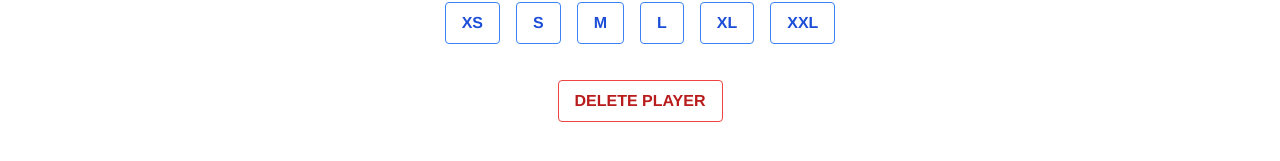
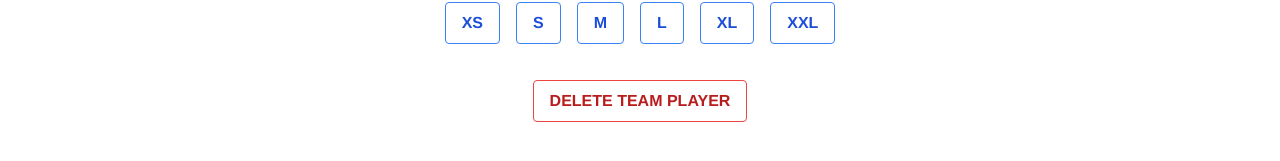
Before and after one commit to Boczinator/t-shirt-sizer-vue, a Vue app: page / in a window 1280 px wide. Both pictures are taken after typing "Sample" into the empty fields and a click on the button "Add". Shown: the part 217-378 px from the top of the page. Built offline with nearby package versions, Linux system fonts and the light colour scheme.

Commit message:
add deployment flow

```diff
--- a/package.json
+++ b/package.json
@@ -5,7 +5,8 @@
   "scripts": {
     "serve": "vue-cli-service serve",
     "build": "vue-cli-service build",
-    "lint": "vue-cli-service lint"
+    "lint": "vue-cli-service lint",
+    "deploy": "sh deploy.sh"
   },
   "dependencies": {
     "autoprefixer": "^9.8.8",
--- a/src/components/SizerItem.vue
+++ b/src/components/SizerItem.vue
@@ -24,7 +24,7 @@
             </button>
           </div>
         </form>
-        <button @click="deleteTeamPlayer(index)" v-if="teamPlayers.length" class="uppercase bg-transparent hover:bg-red-500 text-red-700 font-semibold hover:text-white py-2 px-4 border border-red-500 hover:border-transparent rounded mx-2 my-8 cursor-pointer">Delete Player</button>
+        <button @click="deleteTeamPlayer(index)" v-if="teamPlayers.length" class="uppercase bg-transparent hover:bg-red-500 text-red-700 font-semibold hover:text-white py-2 px-4 border border-red-500 hover:border-transparent rounded mx-2 my-8 cursor-pointer">Delete Team Player</button>
       </li>
     </ul>
   </div>
--- /dev/null
+++ b/vue.config.js
@@ -0,0 +1,5 @@
+module.exports = {
+    publicPath: process.env.NODE_ENV === 'production'
+        ? '/t-shirt-sizer-vue/'
+        : '/'
+}
```
Also changed, not shown: 2 other files (tests, documents, lock files or other folders).
